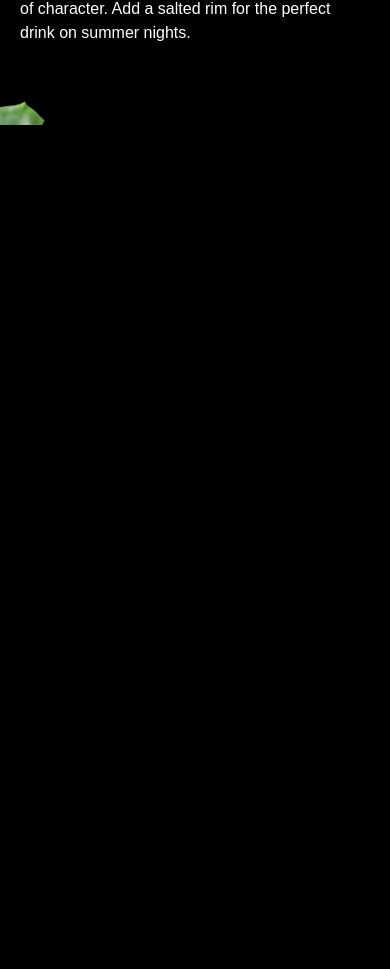
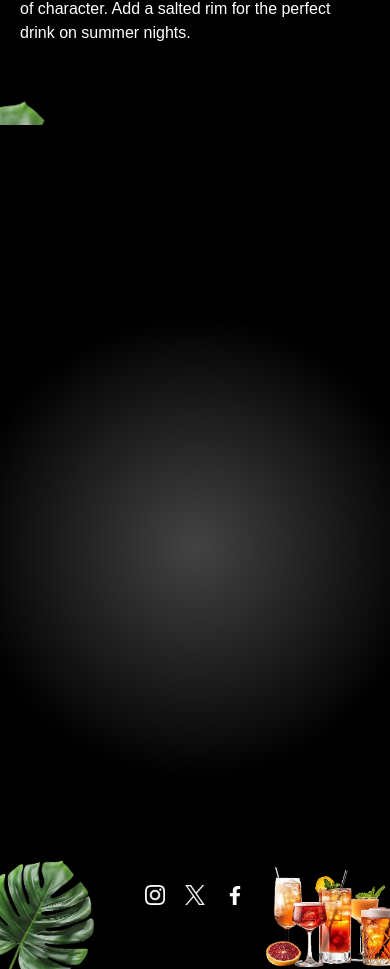
Before and after one commit to Pngtaq/gsap, a Next.js app: page / in a window 390 px wide. Shown: the part 6918-7887 px from the top of the page. Before the commit the page ends 7043 px from the top, so only its background shows below. Built offline with nearby package versions, Linux system fonts and the light colour scheme.

Commit message:
feat: contact page done

```diff
--- a/app/page.tsx
+++ b/app/page.tsx
@@ -4,7 +4,10 @@ import Hero from "@/components/Hero";
 import Cocktails from "@/components/Cocktails";
 import About from "@/components/About";
 import Art from "@/components/Art";
+
 import Menu from "@/components/Menu";
+import Contact from "@/components/Contact";
+
 import gsap from "gsap";
 import { ScrollTrigger, SplitText } from "gsap/all";
 
@@ -19,6 +22,7 @@ const App = () => {
       <About />
       <Art />
       <Menu />
+      <Contact />
     </main>
   );
 };
--- /dev/null
+++ b/components/Contact.jsx
@@ -0,0 +1,127 @@
+import { openingHours, socials } from "@/constants";
+import Image from "next/image";
+import Link from "next/link";
+import React from "react";
+import { useGSAP } from "@gsap/react";
+import { SplitText } from "gsap/all";
+import gsap from "gsap";
+const Contact = () => {
+  useGSAP(() => {
+    const titleSplit = SplitText.create("#contact h2", { type: "words" });
+
+    const timeline = gsap.timeline({
+      scrollTrigger: {
+        trigger: "#contact",
+        start: "top center",
+      },
+      ease: "power1.inOut",
+    });
+
+    timeline
+      .from(titleSplit.words, {
+        opacity: 0,
+        yPercent: 100,
+        stagger: 0.02,
+      })
+      .from("#contact h3, #contact p", {
+        opacity: 0,
+        yPercent: 100,
+        stagger: 0.02,
+      })
+      .to("#f-right-leaf", {
+        y: "-50",
+        duration: 1,
+        ease: "power1.inOut",
+      })
+      .to(
+        "#f-left-leaf",
+        {
+          y: "-50",
+          duration: 1,
+          ease: "power1.inOut",
+        },
+        "<"
+      );
+  });
+
+  return (
+    <footer id="contact">
+      <Image
+        src="/images/footer-left-leaf.png"
+        alt="leaf-left"
+        id="f-left-leaf"
+        width={300}
+        height={300}
+      />
+      <Image
+        src="/images/footer-right-leaf.png"
+        alt="leaf-right"
+        id="f-right-leaf"
+        width={300}
+        height={100}
+      />
+
+      <div className="content">
+        <h2>Where to Find us</h2>
+
+        <div className="grid md:grid-row-4 gap-y-10">
+          <div>
+            <h3>Visit Our Bar</h3>
+            <p>123, Binangonan Rizal</p>
+          </div>
+
+          <div>
+            <h3>Contact Us</h3>
+            <h3>(652) 123-0001</h3>
+            <p>ronchan.dev@gmail.com</p>
+          </div>
+
+          <div>
+            <h3>Opening Every Day</h3>
+            {openingHours.map((time) => {
+              return (
+                <p key={time.day}>
+                  {time.day} : {time.time}
+                </p>
+              );
+            })}
+          </div>
+
+          <div>
+            <h3>Socials</h3>
+            <div className="flex-center gap-5">
+              {socials.map((social) => {
+                return (
+                  <Link
+                    key={social.name}
+                    href={social.url}
+                    target="_blank"
+                    rel="noopener noreferrer"
+                    aria-label={social.name}
+                  >
+                    <Image
+                      src={social.icon}
+                      width={20}
+                      height={20}
+                      alt="footer"
+                    />
+                  </Link>
+                );
+              })}
+            </div>
+          </div>
+        </div>
+      </div>
+
+      <Image
+        src="/images/footer-drinks.png"
+        alt="drinks"
+        className="drink-img"
+        width={300}
+        height={400}
+      />
+    </footer>
+  );
+};
+
+export default Contact;
```
